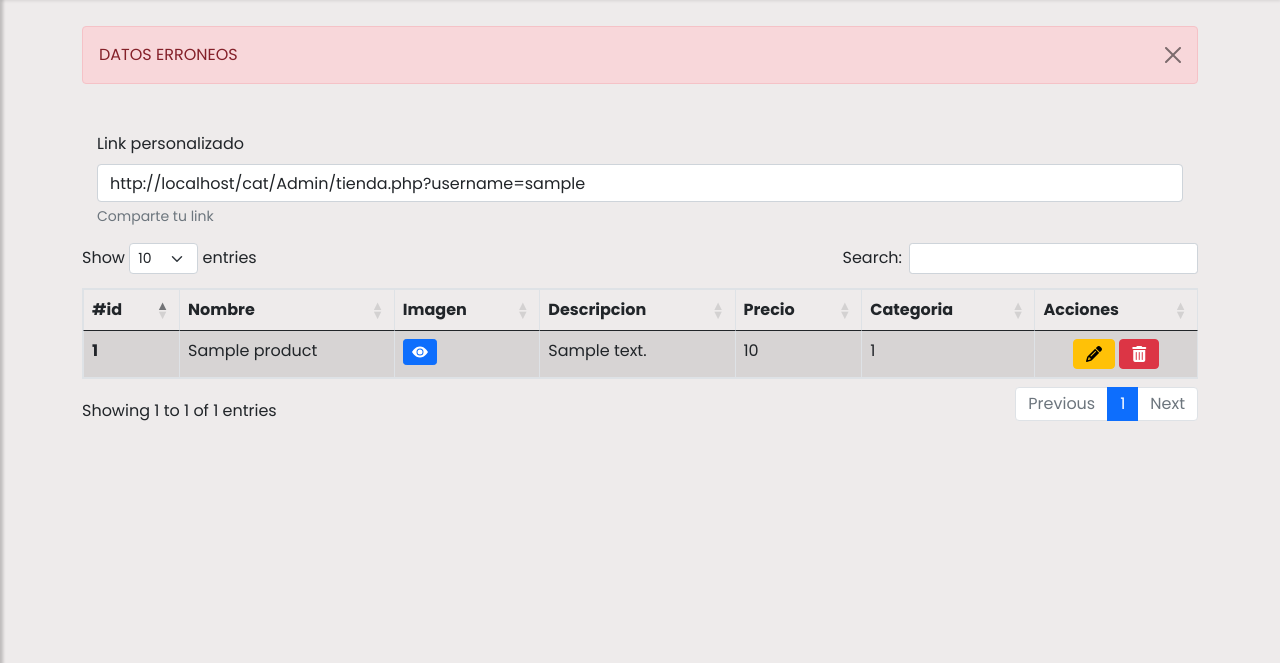
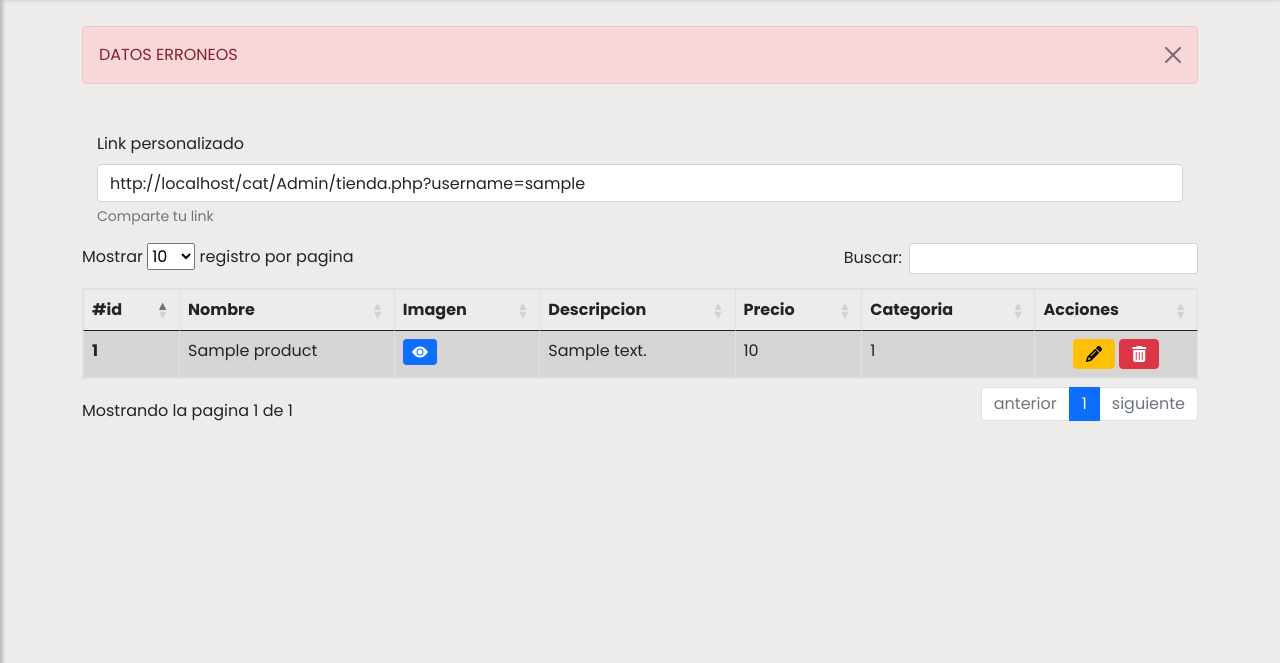
Before and after one commit to otorres828/catag, a PHP site: page /cat/Admin/producto.php in a window 1280 px wide. Shown: the part 70-733 px from the top of the page. Run offline with PHP 8.4, Linux system fonts and the light colour scheme; the visitor is signed in with stand-in values (Sample User, id 1); tables that the repository leaves empty or names only in its code hold one stand-in row (values such as "Sample post"); grey boxes marked "Sample" are stand-in pictures; some libraries are stand-ins or nearby versions.

Commit message:
datatable traslate

```diff
--- a/Admin/producto.php
+++ b/Admin/producto.php
@@ -100,6 +100,28 @@
 
     <script>
         $(document).ready(function() {
-            $('#example').DataTable();
+            $('#example').DataTable({
+                "language": {
+                "lengthMenu": "Mostrar "+
+                            `<select>
+                            <option value ='10'>10</option>
+                            <option value ='25'>25</option>
+                            <option value ='50'>50</option>
+                            <option value ='100'>100</option>
+                            <option value ='-1'>ALL</option>
+                            </select>`+
+                            " registro por pagina",
+                "zeroRecords": "Nada encontrado",
+                "info": "Mostrando la pagina _PAGE_ de _PAGES_",
+                "infoEmpty": "No records available",
+                "infoFiltered": "(filtrado de _MAX_ registros totales)",
+                "search": "Buscar:",
+                "paginate":{
+                    'next':'siguiente',
+                    'previous':'anterior'
+                }
+                }
+            });
+
         });
     </script>
```
